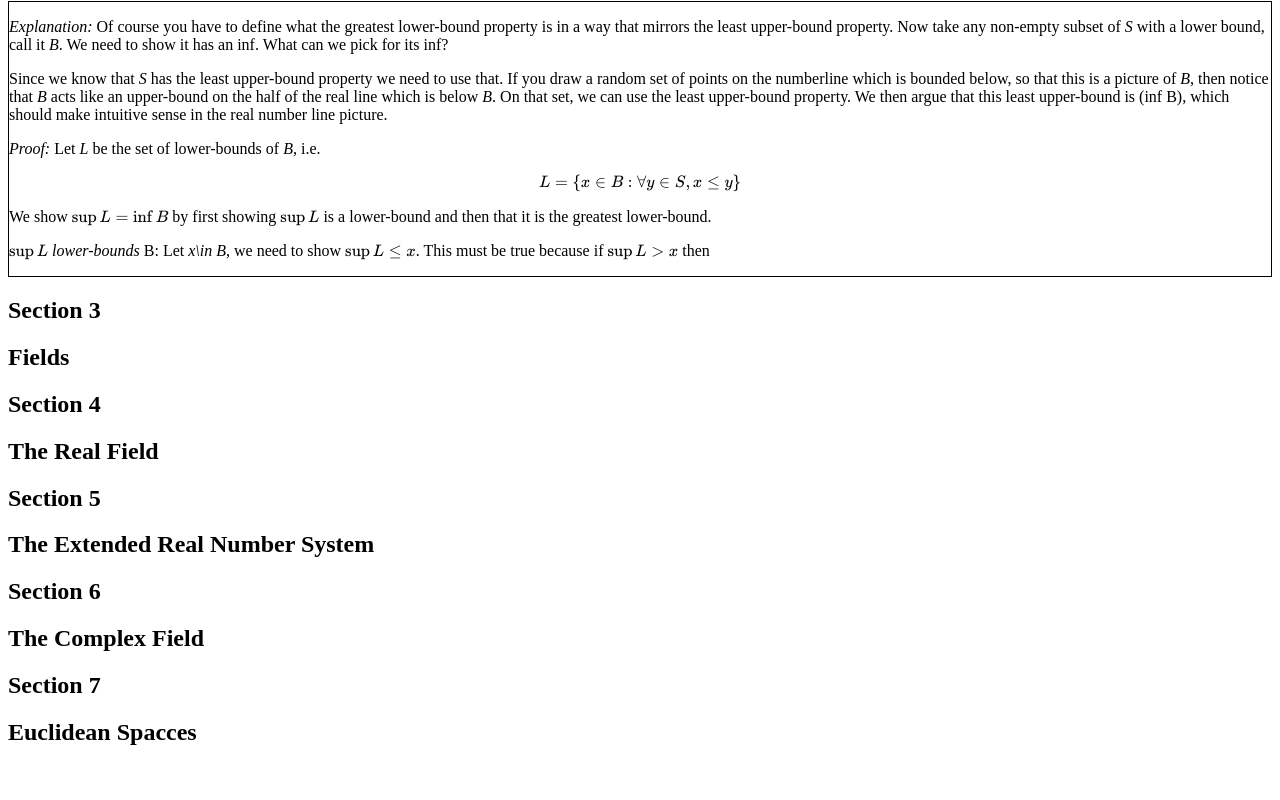
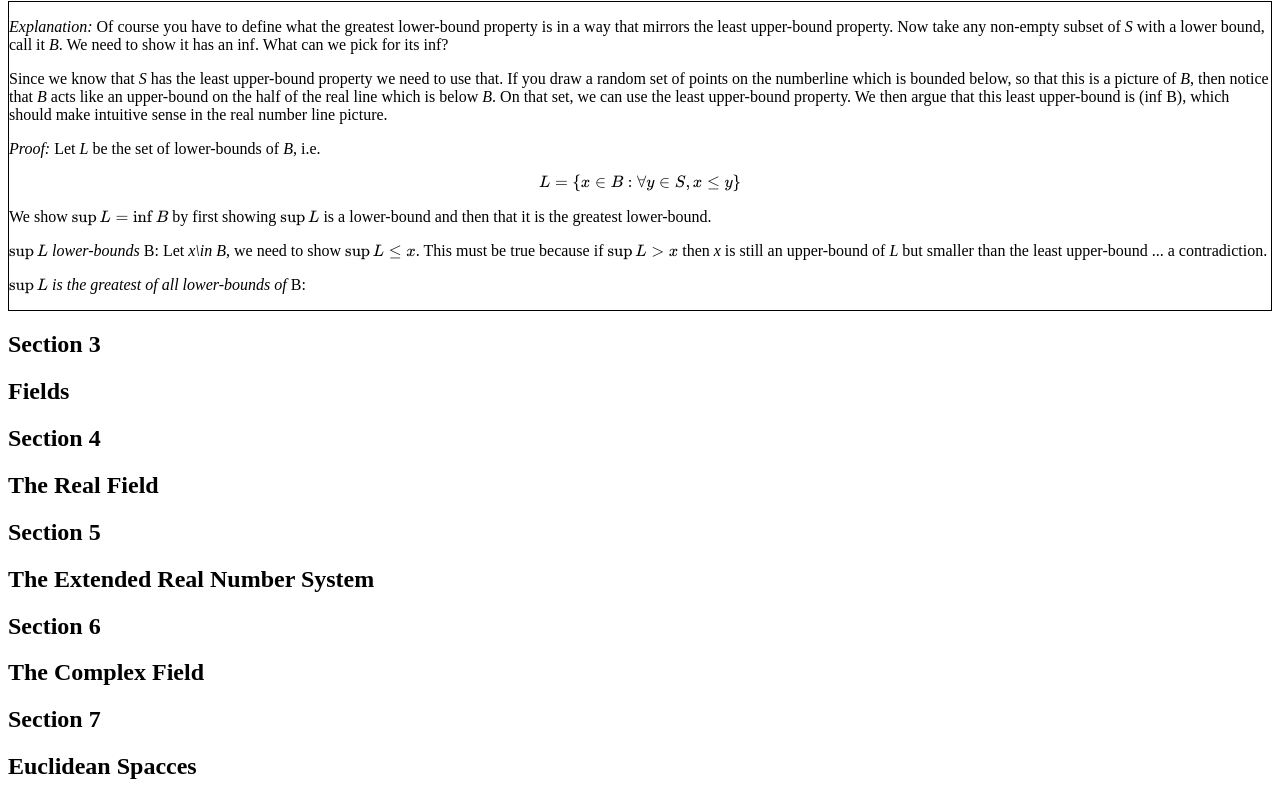
Before and after one commit to axiomtutor/una, a plain HTML site: page html/notes/rudin_principles/ch1.html in a window 1280 px wide. Shown: the part 1372-2172 px from the top of the page. Before the commit the page ends 2138 px from the top, so only its background shows below. Drawn offline with nearby package versions, Linux system fonts and the light colour scheme.

Commit message:
rudin ch1

```diff
--- a/html/notes/rudin_principles/ch1.html
+++ b/html/notes/rudin_principles/ch1.html
@@ -110,7 +110,12 @@
           We show \(\sup L = \inf B\) by first showing \(\sup L\) is a lower-bound and then that it is the greatest lower-bound.
         </p>
         <p>
-          <i>\(\sup L\) lower-bounds </i> B:  Let <i>x\in B</i>, we need to show \(\sup L \leq x\).  This must be true because if \(\sup L > x\) then
+          <i>\(\sup L\) lower-bounds </i> B:  Let <i>x\in B</i>, we need to show \(\sup L \leq x\).  This must be true because if \(\sup L > x\) then <i>x</i> is still an upper-bound of <i>L</i> but smaller than the least upper-bound ... a contradiction.
+        </p>
+        <p>
+          <i>
+            \(\sup L\) is the greatest of all lower-bounds of
+          </i> B:
         </p>
       </div>
     </div>
```
